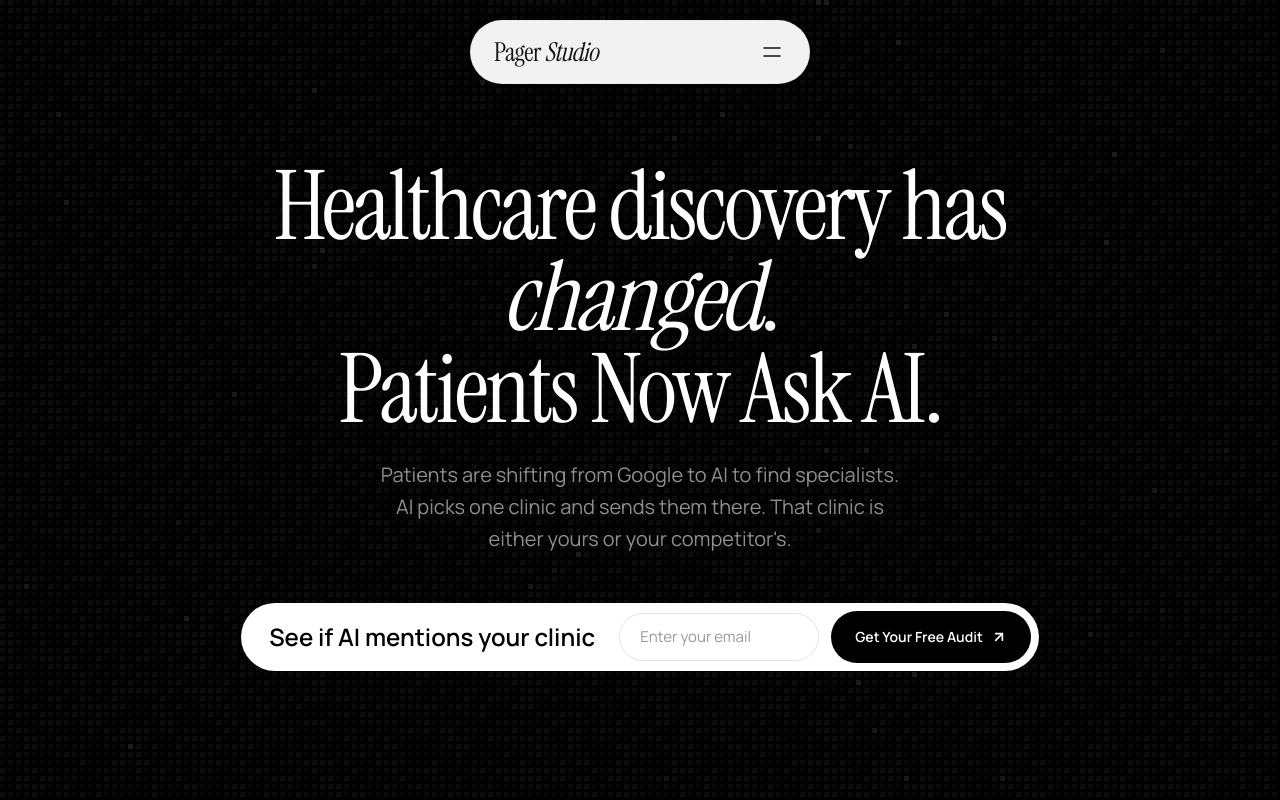
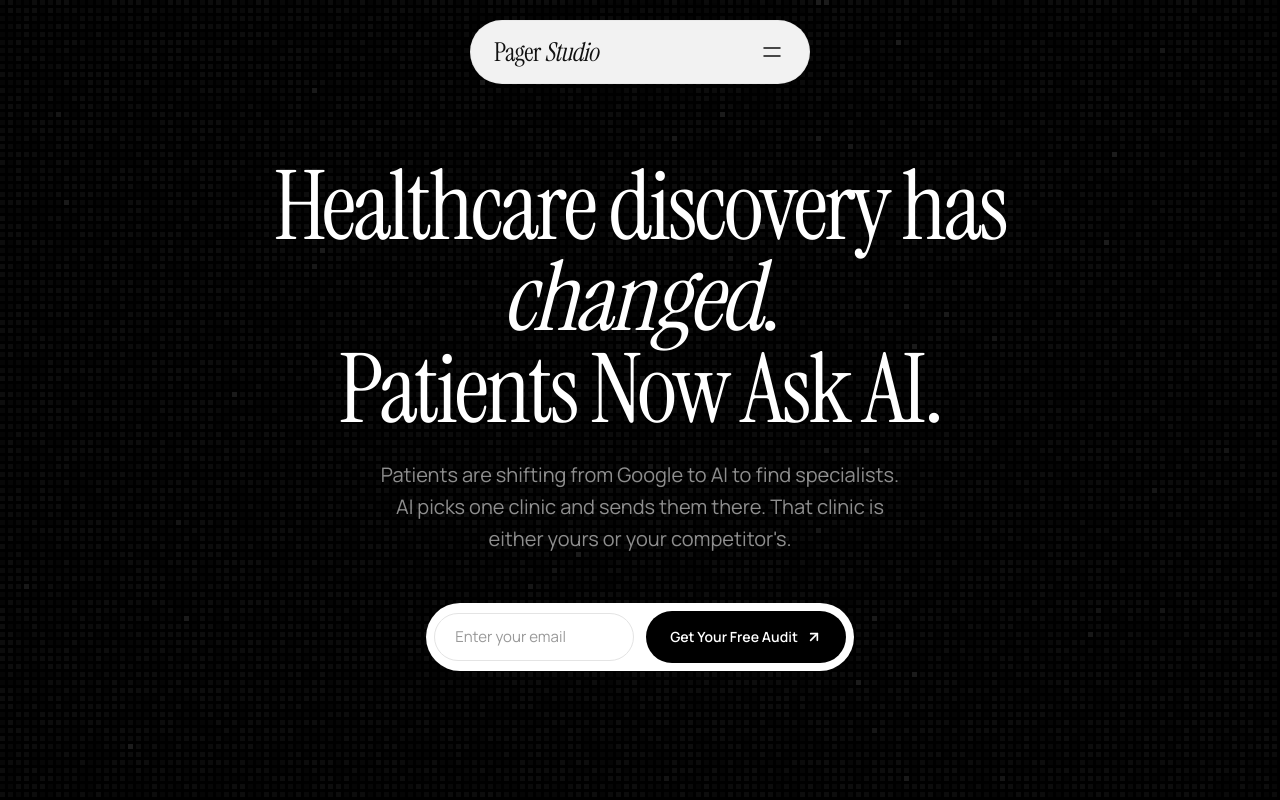
Before and after one commit to pagerstudio/pagerstudio, a Next.js app: page / in a window 1280 px wide. Shown: the top 800 px of the page. Built offline with nearby package versions, Linux system fonts and the light colour scheme.

Commit message:
refactor: remove label from email form, keep input + button only

```diff
--- a/components/Hero.tsx
+++ b/components/Hero.tsx
@@ -76,9 +76,6 @@ export default function Hero() {
 
               <div className="mt-10 sm:mt-12 flex items-center justify-center relative z-[3]">
                 <form onSubmit={handleSubmit} aria-label="Free audit signup" className="relative flex flex-col sm:flex-row items-center gap-4 sm:gap-3 bg-white rounded-full px-6 sm:px-2 py-5 sm:py-2">
-                  <span className="font-sans font-semibold text-[24px] text-ps-black text-center sm:text-left whitespace-nowrap sm:pl-5 sm:pr-3">
-                    See if AI mentions your clinic
-                  </span>
                   <input
                     type="email"
                     id="hero-email"
@@ -124,9 +121,6 @@ export default function Hero() {
 
               <motion.div className="mt-10 sm:mt-12 flex items-center justify-center relative z-[3]" variants={formVariant}>
                 <form onSubmit={handleSubmit} aria-label="Free audit signup" className="relative flex flex-col sm:flex-row items-center gap-4 sm:gap-3 bg-white rounded-full px-6 sm:px-2 py-5 sm:py-2">
-                  <span className="font-sans font-semibold text-[24px] text-ps-black text-center sm:text-left whitespace-nowrap sm:pl-5 sm:pr-3">
-                    See if AI mentions your clinic
-                  </span>
                   <input
                     type="email"
                     id="hero-email"
```
